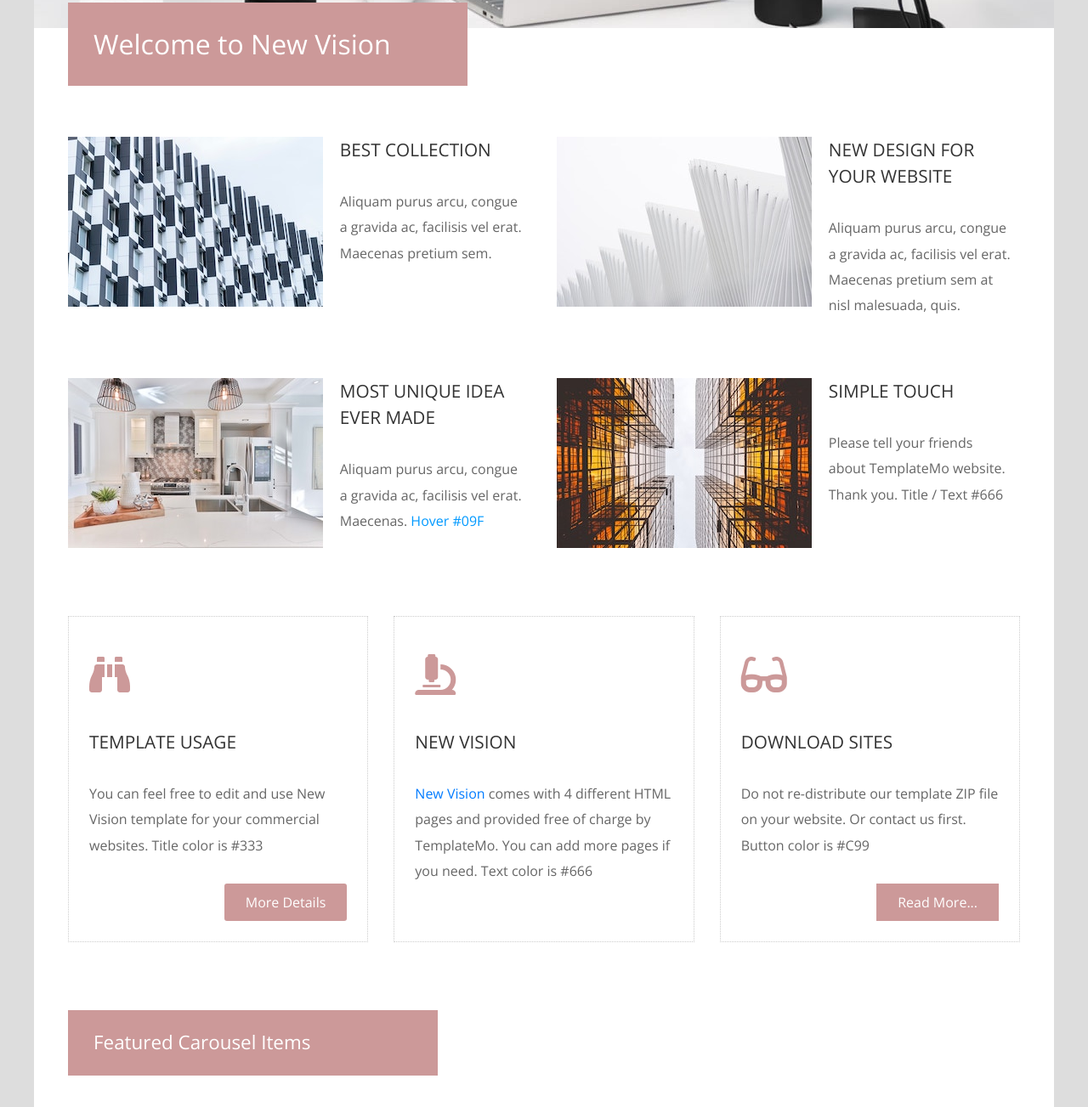
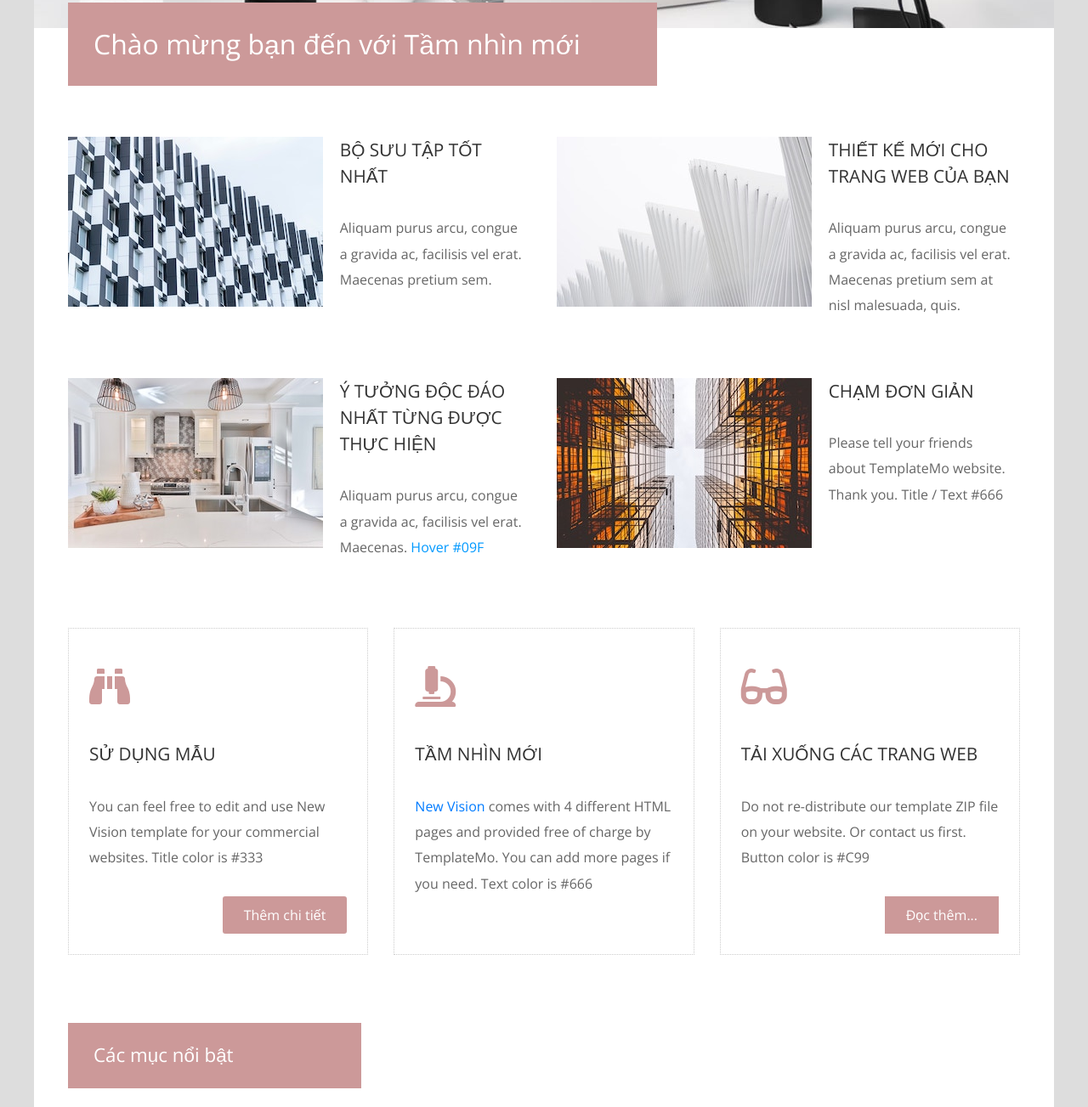
Before and after one commit to TruongNhutLinh/linhtruong123.hub.io, a plain HTML site: page index.html in a window 1280 px wide. Shown: the part 749-2052 px from the top of the page at 85% size. Drawn offline with nearby package versions, Linux system fonts and the light colour scheme; files whose address does not match are found by name.

Commit message:
index.html

```diff
--- a/index.html
+++ b/index.html
@@ -47,16 +47,16 @@ https://templatemo.com/tm-542-new-vision
                             <!-- Links -->
                             <ul class="navbar-nav mr-auto">
                               <li class="nav-item active">
-                                <a class="nav-link tm-nav-link" href="#">Home <span class="sr-only">(current)</span></a>
+                                <a class="nav-link tm-nav-link" href="#">Trang chủ <span class="sr-only">(current)</span></a>
                               </li>
                               <li class="nav-item">
-                                <a class="nav-link tm-nav-link" href="company.html">Our Company</a>
+                                <a class="nav-link tm-nav-link" href="company.html">Giới thiệu</a>
                               </li>
                               <li class="nav-item">
-                                <a class="nav-link tm-nav-link" href="services.html">Services</a>
+                                <a class="nav-link tm-nav-link" href="services.html">Dịch vụ</a>
                               </li>
                               <li class="nav-item">
-                                <a class="nav-link tm-nav-link" href="contact.html">Contact</a>
+                                <a class="nav-link tm-nav-link" href="contact.html">Phản hồi</a>
                               </li>
                             </ul>
                             <!-- Links -->
@@ -83,7 +83,8 @@ https://templatemo.com/tm-542-new-vision
             <section class="tm-welcome">
                 <div class="row">
                     <div class="col-12">
-                        <h2 class="tm-section-header tm-header-floating">Welcome to New Vision</h2>
+                        <h2 class="tm-section-header tm-header-floating">Chào mừng bạn đến với Tầm nhìn mới
+</h2>
                     </div>
                 </div>
 
@@ -91,28 +92,28 @@ https://templatemo.com/tm-542-new-vision
                     <article class="col-lg-6 tm-media">
                         <img src="img/img-3x2-01.jpg" alt="Welcome image" class="img-fluid tm-media-img" />
                         <div class="tm-media-body">
-                            <a href="#" class="tm-article-link"><h3 class="tm-article-title text-uppercase">Best collection</h3></a>
+                            <a href="#" class="tm-article-link"><h3 class="tm-article-title text-uppercase">BỘ SƯU TẬP TỐT NHẤT</h3></a>
                             <p>Aliquam purus arcu, congue a gravida ac, facilisis vel erat. Maecenas pretium sem.</p>
                         </div>
                     </article>
                     <article class="col-lg-6 tm-media">
                         <img src="img/img-3x2-02.jpg" alt="Welcome image" class="img-fluid tm-media-img" />
                         <div class="tm-media-body">
-                            <a href="#" class="tm-article-link"><h3 class="tm-article-title text-uppercase">New Design for your website</h3></a>
+                            <a href="#" class="tm-article-link"><h3 class="tm-article-title text-uppercase">THIẾT KẾ MỚI CHO TRANG WEB CỦA BẠN</h3></a>
                             <p>Aliquam purus arcu, congue a gravida ac, facilisis vel erat. Maecenas pretium sem at nisl malesuada, quis.</p>
                         </div>
                     </article>
                     <article class="col-lg-6 tm-media">
                         <img src="img/img-3x2-03.jpg" alt="Welcome image" class="img-fluid tm-media-img" />
                         <div class="tm-media-body">
-                            <a href="#" class="tm-article-link"><h3 class="tm-article-title text-uppercase">Most unique idea ever made</h3></a>
+                            <a href="#" class="tm-article-link"><h3 class="tm-article-title text-uppercase">Ý TƯỞNG ĐỘC ĐÁO NHẤT TỪNG ĐƯỢC THỰC HIỆN</h3></a>
                             <p>Aliquam purus arcu, congue a gravida ac, facilisis vel erat. Maecenas. <span class="tm-hover-color">Hover #09F</span></p>
                         </div>
                     </article>
                     <article class="col-lg-6 tm-media">
                         <img src="img/img-3x2-04.jpg" alt="Welcome image" class="img-fluid tm-media-img" />
                         <div class="tm-media-body">
-                            <a href="#" class="tm-article-link"><h3 class="tm-article-title text-uppercase">Simple touch</h3></a>
+                            <a href="#" class="tm-article-link"><h3 class="tm-article-title text-uppercase">CHẠM ĐƠN GIẢN</h3></a>
                             <p>Please tell your friends about TemplateMo website. Thank you. Title / Text #666</p>
                         </div>
                     </article>
@@ -122,24 +123,24 @@ https://templatemo.com/tm-542-new-vision
                     <div class="col-lg-4 tm-dotted-box-container">
                         <article class="tm-dotted-box">
                             <i class="fas fa-3x fa-binoculars tm-article-icon"></i>
-                            <h3 class="tm-article-title">Template Usage</h3>
+                            <h3 class="tm-article-title">SỬ DỤNG MẪU</h3>
                             <p class="tm-article-text">You can feel free to edit and use New Vision template for your commercial websites. Title color is #333</p>
-                            <a class="tm-btn tm-btn-rounded tm-article-link" href="#">More Details</a>
+                            <a class="tm-btn tm-btn-rounded tm-article-link" href="#">Thêm chi tiết</a>
                         </article>
                     </div>
                     <div class="col-lg-4 tm-dotted-box-container">
                         <article class="tm-dotted-box">
                             <i class="fas fa-3x fa-microscope tm-article-icon"></i>
-                            <h3 class="tm-article-title">New Vision</h3>
+                            <h3 class="tm-article-title">TẦM NHÌN MỚI</h3>
                             <p class="tm-article-text"><a rel="nofollow" target="_parent" href="https://templatemo.com/tm-542-new-vision">New Vision</a> comes with 4 different HTML pages and provided free of charge by TemplateMo. You can add more pages if you need. Text color is #666</p>
                         </article>
                     </div>
                     <div class="col-lg-4 tm-dotted-box-container">
                         <article class="tm-dotted-box">
                             <i class="fas fa-3x fa-glasses tm-article-icon"></i>
-                            <h3 class="tm-article-title">Download Sites</h3>
+                            <h3 class="tm-article-title">TẢI XUỐNG CÁC TRANG WEB</h3>
                             <p class="tm-article-text">Do not re-distribute our template ZIP file on your website. Or contact us first. Button color is #C99</p>
-                            <a class="tm-btn tm-article-link" href="#">Read More...</a>
+                            <a class="tm-btn tm-article-link" href="#">Đọc thêm...</a>
                         </article>
                     </div>
                 </div>
@@ -149,7 +150,7 @@ https://templatemo.com/tm-542-new-vision
             <section class="tm-featured">
                 <div class="row">
                     <div class="col-12">
-                        <h2 class="tm-section-header tm-section-header-small">Featured Carousel Items</h2>
+                        <h2 class="tm-section-header tm-section-header-small">Các mục nổi bật</h2>
                     </div>
                 </div>
 
```
